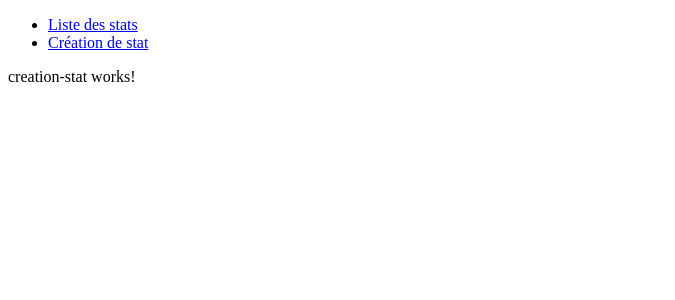
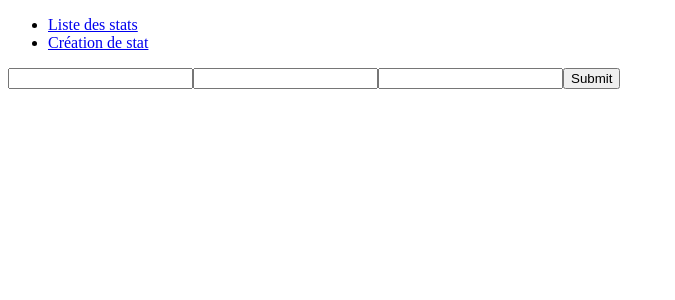
Before and after one commit to gquenea/Evaluation-Angular, an Angular app in the folder evalAngular/: page /app-creation-stat in a window 1280 px wide. Shown: the top 300 px of the page, without its empty margins (0-675 px from the left). Built offline with nearby package versions, Linux system fonts and the light colour scheme.

Commit message:
Exercice 10 : Création

```diff
--- a/evalAngular/src/app/app.component.html
+++ b/evalAngular/src/app/app.component.html
@@ -1,4 +1,3 @@
-<!-- <app-une-stat *ngFor="let s of tabStat" [uneStat]="s" (Asupprimer)="supprimer(s)"></app-une-stat> -->
 <nav>
     <ul>
         <li><a routerLink="/app-liste-stat" routerLinkActive="active">Liste des stats</a></li>
--- a/evalAngular/src/app/app.component.ts
+++ b/evalAngular/src/app/app.component.ts
@@ -10,13 +10,4 @@ import { StatServiceService } from './stat-service.service';
 export class AppComponent {
   title = 'evalAngular';
   public tabStat: Statistique[] = [];
-
-  supprimer(index: Statistique) {
-    let indexStat: number = this.tabStat.indexOf(index);
-    this.tabStat.splice(indexStat, 1);
-  }
-
-  constructor(public singletonservice: StatServiceService) {
-    this.tabStat = this.singletonservice.tabStat;
-  }
 }
--- a/evalAngular/src/app/creation-stat/creation-stat.component.html
+++ b/evalAngular/src/app/creation-stat/creation-stat.component.html
@@ -1 +1,6 @@
-<p>creation-stat works!</p>
+<form (ngSubmit)="creerStatistique(monForm)" #monForm="ngForm">
+    <input type="text" name="identifiant" [(ngModel)]="identifiant">
+    <input type="text" name="titre" [(ngModel)]="titre">
+    <input type="number" name="valeur" [(ngModel)]="valeur">
+    <input type="submit" [disabled]="!monForm.valid" />
+</form>
--- a/evalAngular/src/app/creation-stat/creation-stat.component.ts
+++ b/evalAngular/src/app/creation-stat/creation-stat.component.ts
@@ -1,15 +1,26 @@
 import { Component, OnInit } from '@angular/core';
+import { NgForm } from '@angular/forms';
+import { ActivatedRoute } from '@angular/router';
+import { Statistique } from '../models/statistique';
+import { StatServiceService } from '../stat-service.service';
 
 @Component({
   selector: 'app-creation-stat',
   templateUrl: './creation-stat.component.html',
-  styleUrls: ['./creation-stat.component.css']
+  styleUrls: ['./creation-stat.component.css'],
 })
 export class CreationStatComponent implements OnInit {
-
-  constructor() { }
-
-  ngOnInit(): void {
+  public identifiant!: string;
+  public titre!: string;
+  public valeur!: number;
+  creerStatistique(monForm: NgForm) {
+    let nouvelleStatistique = new Statistique(
+      this.identifiant,
+      this.titre,
+      this.valeur
+    );
+    this.singletonservice.tabStat.push(nouvelleStatistique);
   }
-
+  constructor(private singletonservice: StatServiceService) {}
+  ngOnInit(): void {}
 }
```
Also changed, not shown: evalAngular/src/app/app.module.ts (+5 -8 lines).
